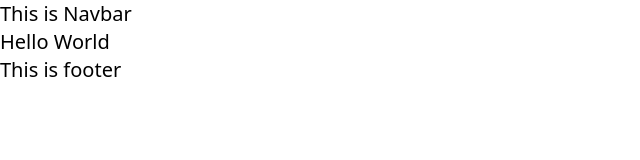
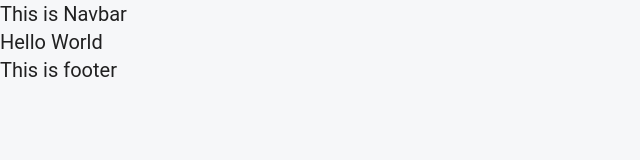
Before and after one commit to AbuBokorprog/portfolio-dashboard, a React (Vite) app: page / in a window 1280 px wide. Shown: the top 160 px of the page, without its empty margins (0-640 px from the left). Built offline with nearby package versions, Linux system fonts and the light colour scheme.

Commit message:
React + Vite + Tailwind + Material Ui + RTK Query

```diff
--- a/package.json
+++ b/package.json
@@ -10,6 +10,9 @@
     "preview": "vite preview"
   },
   "dependencies": {
+    "@emotion/react": "^11.13.3",
+    "@emotion/styled": "^11.13.0",
+    "@mui/material": "^6.0.0",
     "@reduxjs/toolkit": "^2.2.5",
     "localforage": "^1.10.0",
     "match-sorter": "^6.3.4",
--- a/src/main.jsx
+++ b/src/main.jsx
@@ -5,11 +5,16 @@ import "./index.css";
 import { router } from "./route/route";
 import { Provider } from "react-redux";
 import { Store } from "./redux/store";
+import { CssBaseline, ThemeProvider } from "@mui/material";
+import MaterialTheme from "./provider/MaterialTheme";
 
 ReactDOM.createRoot(document.getElementById("root")).render(
   <React.StrictMode>
-    <Provider store={Store}>
-      <RouterProvider router={router} />
-    </Provider>
+    <ThemeProvider theme={MaterialTheme}>
+      <CssBaseline />
+      <Provider store={Store}>
+        <RouterProvider router={router} />
+      </Provider>
+    </ThemeProvider>
   </React.StrictMode>
 );
--- /dev/null
+++ b/src/provider/MaterialTheme.js
@@ -0,0 +1,62 @@
+import { createTheme } from "@mui/material/styles";
+
+const MaterialTheme = createTheme({
+  palette: {
+    primary: {
+      50: "#fff1f3",
+      100: "#ffe4e9",
+      200: "#fecdd5",
+      300: "#fda4b3",
+      400: "#fb7189",
+      500: "#f43f5e",
+      600: "#e11d3f",
+      700: "#be122f",
+      800: "#9f122a",
+      900: "#881327",
+      950: "#4c0511",
+      main: "#f43f5e", // main color for primary
+      contrastText: "#ffffff", // text color against primary color
+    },
+    secondary: {
+      50: "#f6f7f9",
+      100: "#eceef2",
+      200: "#d5d9e2",
+      300: "#b1bbc8",
+      400: "#8695aa",
+      500: "#64748b",
+      600: "#526077",
+      700: "#434e61",
+      800: "#3a4252",
+      900: "#343a46",
+      950: "#23272e",
+      main: "#64748b", // main color for secondary
+      contrastText: "#ffffff", // text color against secondary color
+    },
+    error: {
+      main: "#f44336",
+      contrastText: "#ffffff",
+    },
+    warning: {
+      main: "#ffa726",
+      contrastText: "#000000",
+    },
+    success: {
+      main: "#4caf50",
+      contrastText: "#ffffff",
+    },
+    danger: {
+      main: "#e11d3f", // Similar to primary[600]
+      contrastText: "#ffffff",
+    },
+    background: {
+      default: "#f6f7f9",
+      paper: "#ffffff",
+    },
+  },
+  typography: {
+    // You can customize typography here if needed
+    fontFamily: "'Roboto', 'Helvetica', 'Arial', sans-serif",
+  },
+});
+
+export default MaterialTheme;
--- a/src/redux/features/slice/service.js
+++ b/src/redux/features/baseApi.js
@@ -4,11 +4,8 @@ import { createApi, fetchBaseQuery } from "@reduxjs/toolkit/query/react";
 export const baseApi = createApi({
   reducerPath: "api",
   baseQuery: fetchBaseQuery({ baseUrl: "https://pokeapi.co/api/v2/" }),
-  endpoints: (builder) => ({
-    getPokemonByName: builder.query({
-      query: (name) => `pokemon/${name}`,
-    }),
-  }),
+  tagTypes: ["products", "cart", "order"],
+  endpoints: () => ({}),
 });
 
 export const { useGetPokemonByNameQuery } = baseApi;
--- /dev/null
+++ b/src/redux/features/serviceApi.js
@@ -0,0 +1,11 @@
+import { baseApi } from "./baseApi";
+
+const ServiceApi = baseApi.injectEndpoints({
+  endpoints: (builder) => ({
+    getPokemonByName: builder.query({
+      query: (name) => `pokemon/${name}`,
+    }),
+  }),
+});
+
+export const { useGetPokemonByNameQuery } = ServiceApi;
--- a/src/redux/store.js
+++ b/src/redux/store.js
@@ -1,6 +1,6 @@
 import { configureStore } from "@reduxjs/toolkit";
 import { setupListeners } from "@reduxjs/toolkit/query";
-import { baseApi } from "./features/slice/service";
+import { baseApi } from "./features/baseApi";
 
 export const Store = configureStore({
   reducer: {
--- a/tailwind.config.js
+++ b/tailwind.config.js
@@ -2,7 +2,36 @@
 export default {
   content: ["./index.html", "./src/**/*.{js,ts,jsx,tsx}"],
   theme: {
-    extend: {},
+    extend: {
+      colors: {
+        primary: {
+          50: "#f2f7fb",
+          100: "#e7f0f8",
+          200: "#d3e2f2",
+          300: "#b9cfe8",
+          400: "#9cb6dd",
+          500: "#839dd1",
+          600: "#6a7fc1",
+          700: "#6374ae",
+          800: "#4a5989",
+          900: "#414e6e",
+          950: "#262c40",
+        },
+        secondary: {
+          50: "#f2f7fb",
+          100: "#e7f0f8",
+          200: "#d3e2f2",
+          300: "#b9cfe8",
+          400: "#9cb6dd",
+          500: "#839dd1",
+          600: "#6a7fc1",
+          700: "#6374ae",
+          800: "#4a5989",
+          900: "#414e6e",
+          950: "#262c40",
+        },
+      },
+    },
   },
   plugins: [],
 };
```
Also changed, not shown: src/index.css (+2 -18 lines), 2 other files (tests, documents, lock files or other folders).
